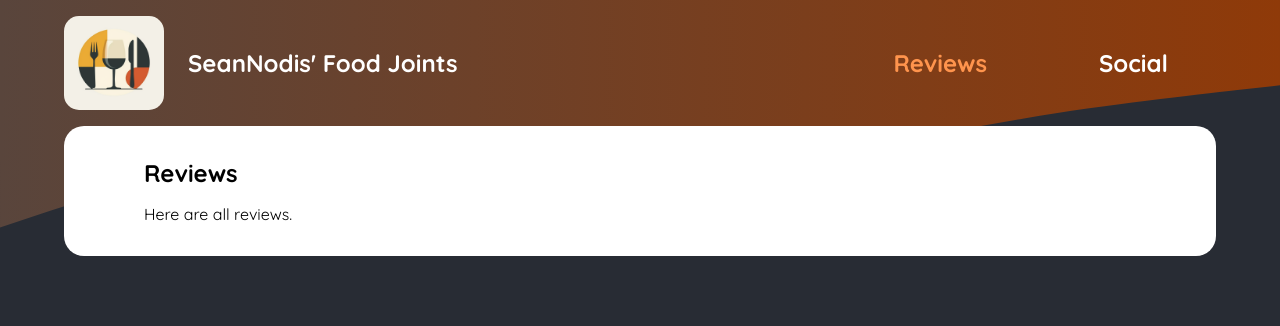
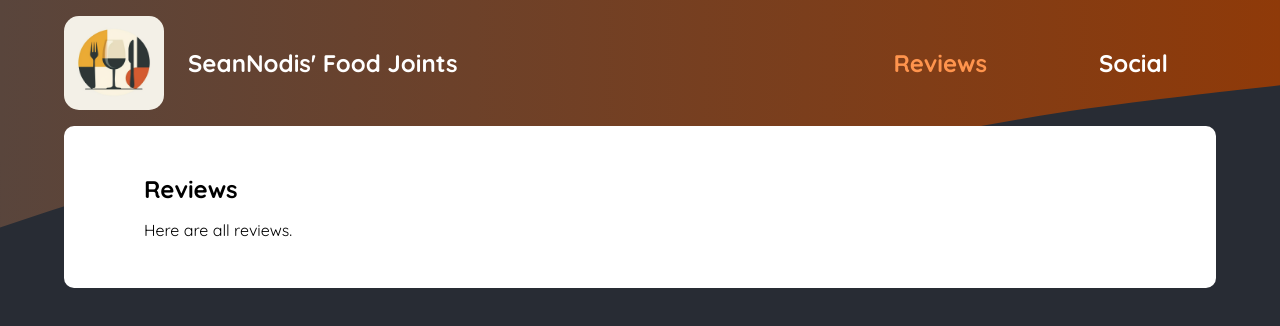
Before and after one commit to sean-xiao-zhao7/nextjs-meals, a Next.js app: page /reviews in a window 1280 px wide. Shown: the top 326 px of the page. Built offline with nearby package versions, Linux system fonts and the light colour scheme; no server answers; the database is empty.

Commit message:
Add main paddings

```diff
--- a/app/globals.css
+++ b/app/globals.css
@@ -61,7 +61,7 @@ svg {
 
 body > main {
     background-color: white;
-    border-radius: 20px;
-    padding: 1rem 5rem;
+    border-radius: 10px;
+    padding: 2rem 5rem;
     margin-top: 1rem;
 }
--- a/components/reviews/ReviewPreview.tsx
+++ b/components/reviews/ReviewPreview.tsx
@@ -31,11 +31,11 @@ const ReviewPreview = ({
                     Share it
                 </Link>
             </Button>
-            <Button variant="outlined" className="small-text-button">
+            {/* <Button variant="outlined" className="small-text-button">
                 <Link href={`/reviews/${slug}/delete`} className="button-link">
                     Delete
                 </Link>
-            </Button>
+            </Button> */}
         </div>
     );
 };
```
